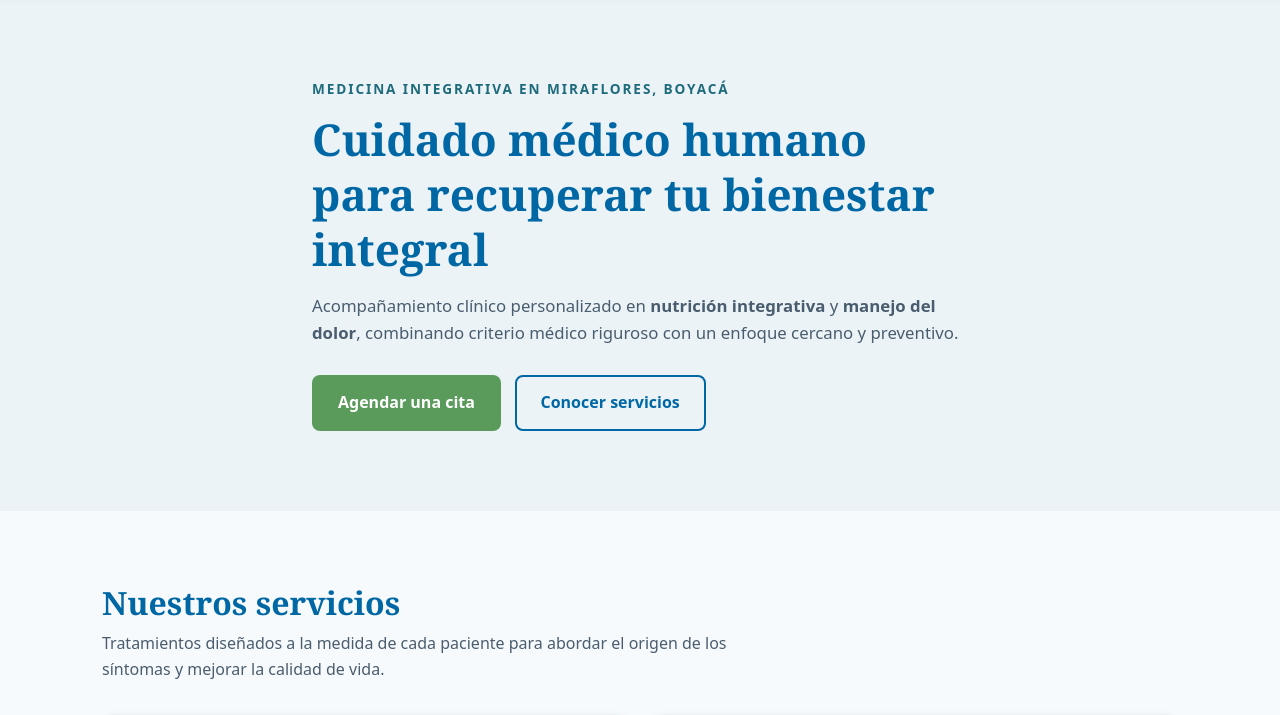
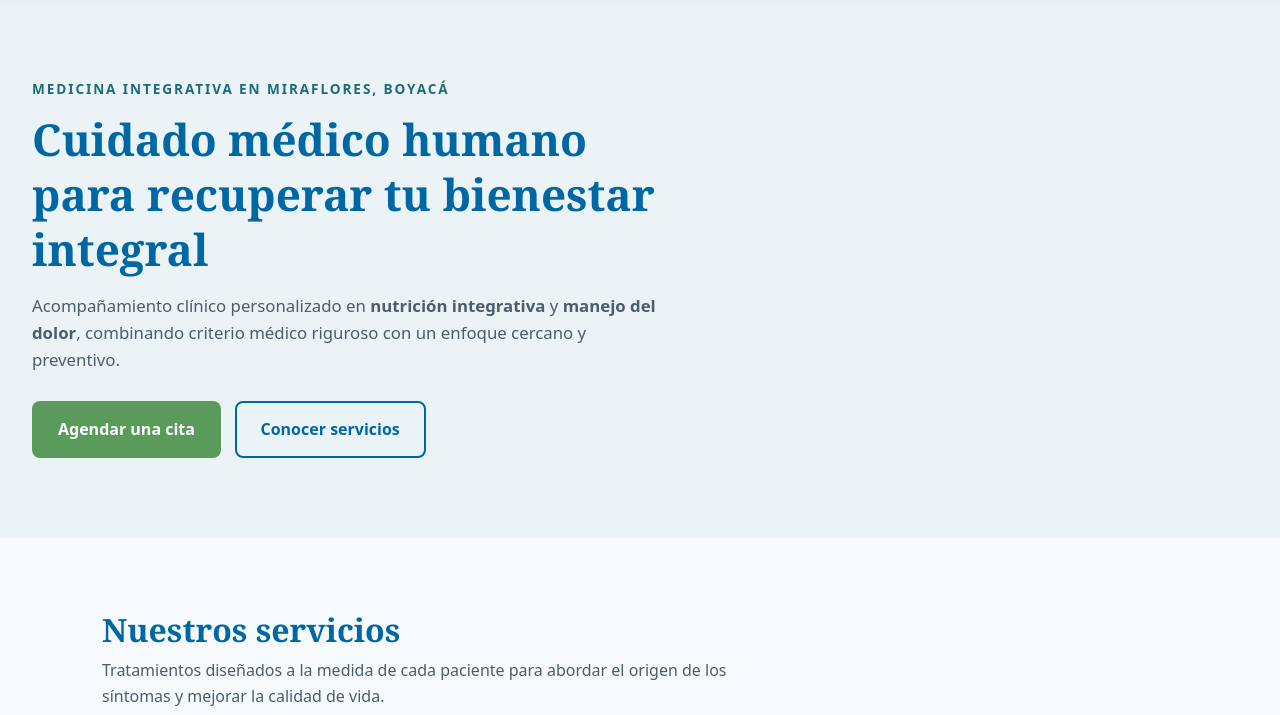
Before and after one commit to gsebastiangg6-lang/Pagina_web_IA, a plain HTML site: page index.html in a window 1280 px wide. Shown: the part 83-798 px from the top of the page. Drawn offline with Linux system fonts and the light colour scheme.

Commit message:
feed: inicio

```diff
--- a/style.css
+++ b/style.css
@@ -241,7 +241,8 @@ summary:focus-visible {
 }
 
 .hero-content {
-  max-width: 720px;
+  max-width: 700px;
+  margin: 0;
 }
 
 .hero-eyebrow {
```
